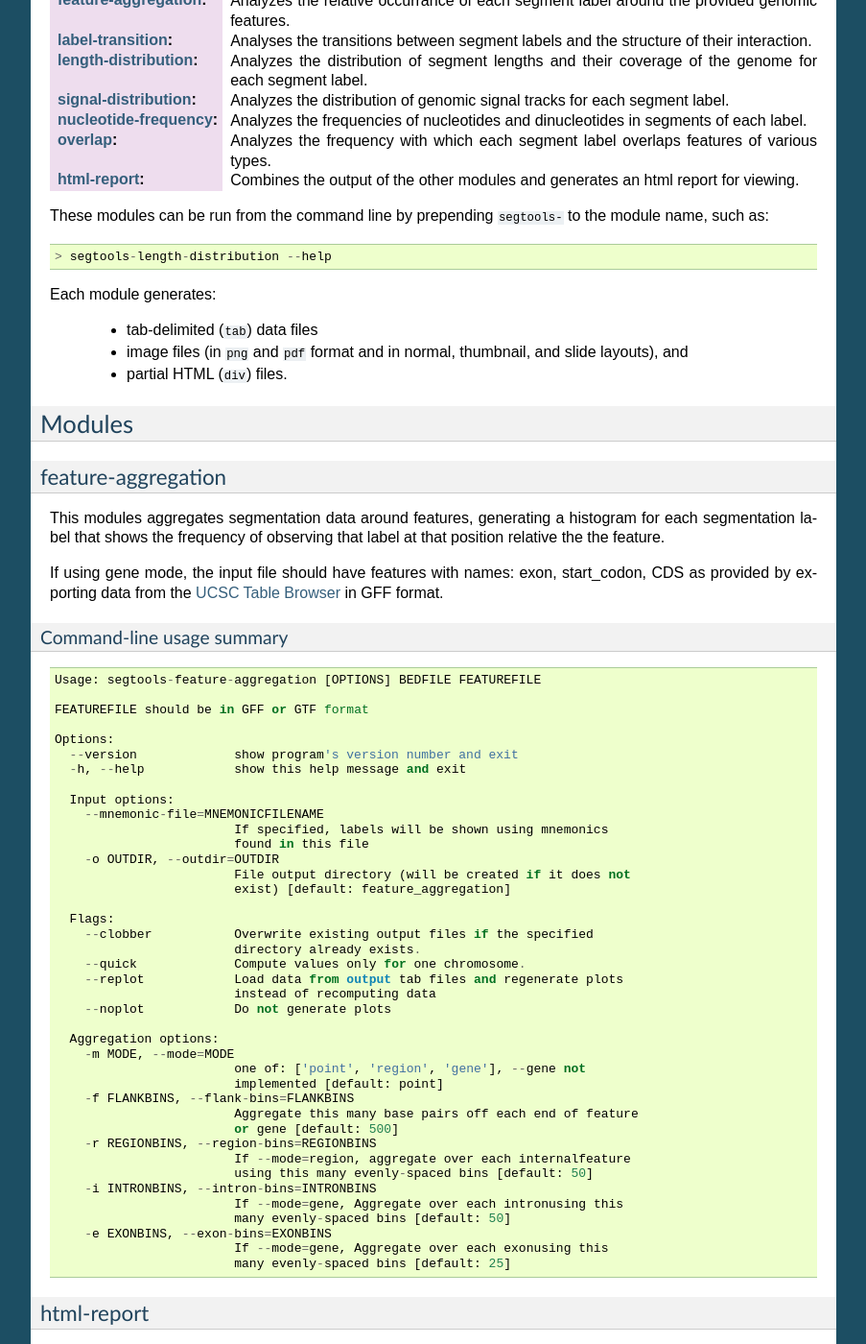
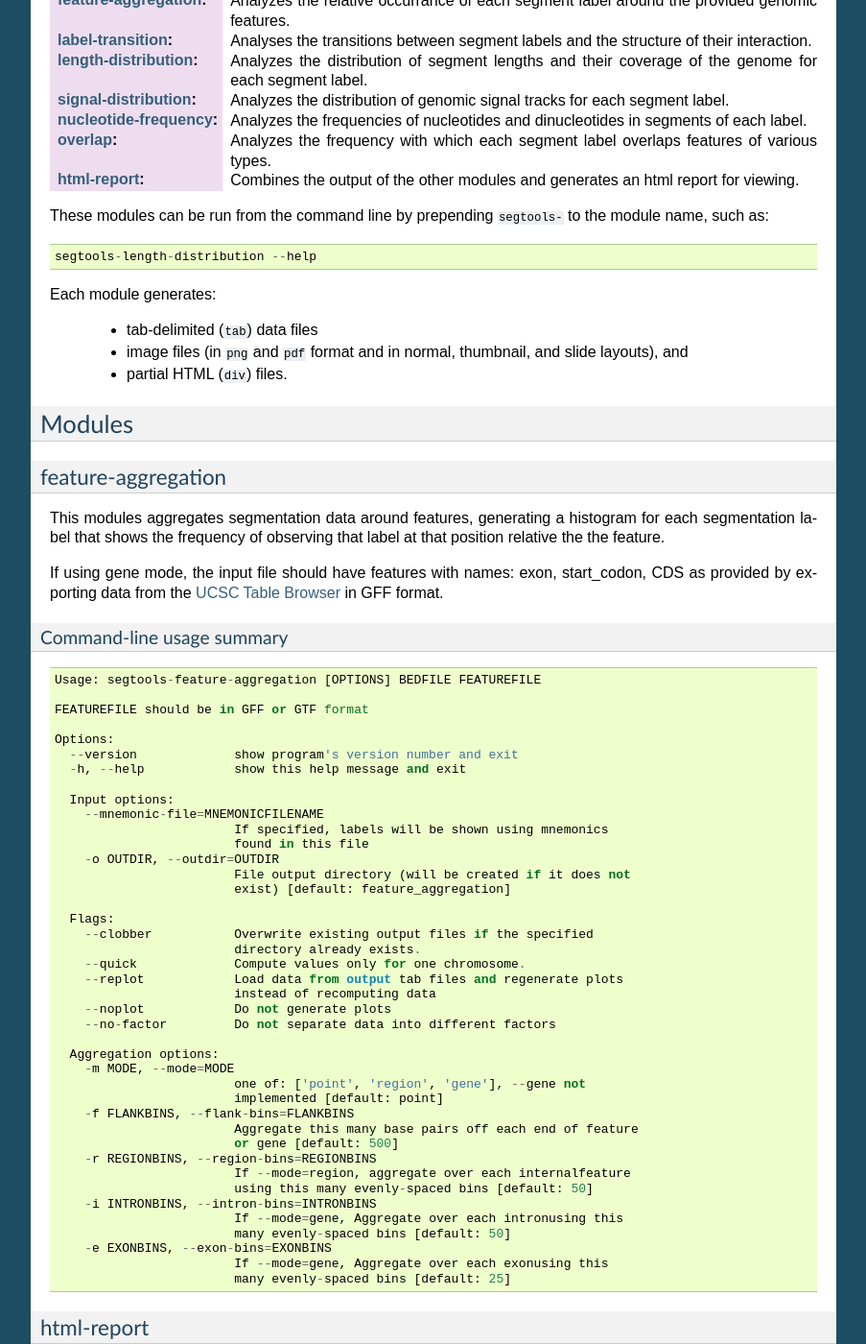
Before and after one commit to hoffmangroup/segtools, a Sphinx documentation site: the page built from doc/segtools.rst, in a window 1280 px wide and 1400 px high, scrolled down 893 px. Shown: the whole window at 96% size, without its empty margins (198-1101 px from the left). Built offline with Sphinx 7.4.7, drawn with Linux system fonts in a browser that asks for light colours.

```diff
--- a/doc/segtools.rst
+++ b/doc/segtools.rst
@@ -27,8 +27,8 @@ A simple, interactive script_ has been created to install segtools
 (and most dependencies) on any Linux platform. Installation is as simple
 as downloading and running this script! For instance::
 
-   > wget http://encodestatistics.org/svn/segmentation_validation/segtools/trunk/install.py
-   > python install.py
+   wget http://encodestatistics.org/svn/segmentation_validation/segtools/trunk/install.py
+   python install.py
 
 .. _script: http://encodestatistics.org/svn/segmentation_validation/
    segtools/trunk/install.py
@@ -77,7 +77,7 @@ The following modules are currently available:
 These modules can be run from the command line by prepending ``segtools-``
 to the module name, such as::
 
-> segtools-length-distribution --help
+   segtools-length-distribution --help
 
 Each module generates:
 
@@ -138,6 +138,7 @@ Command-line usage summary
      --replot            Load data from output tab files and regenerate plots
                          instead of recomputing data
      --noplot            Do not generate plots
+     --no-factor         Do not separate data into different factors
 
    Aggregation options:
      -m MODE, --mode=MODE
```
Also changed, not shown: 1 other file.
